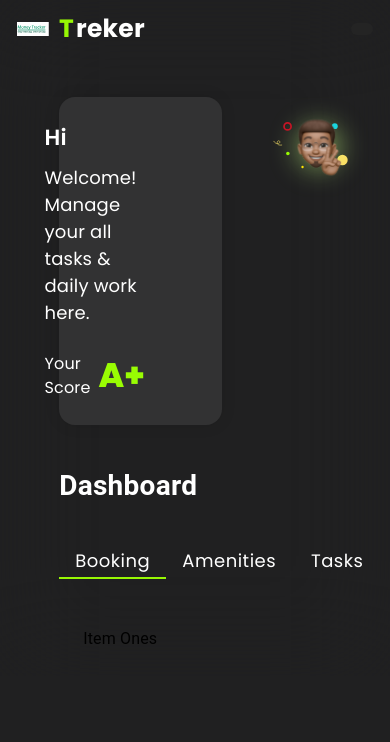
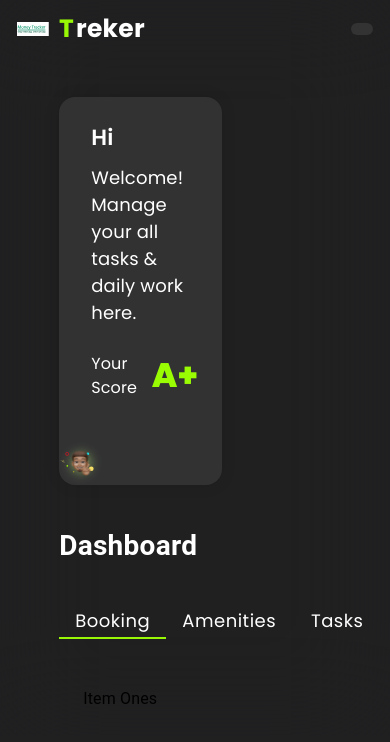
Before and after one commit to MrLatif/money-tracker, a Next.js app: page /dashboard in a window 390 px wide. Shown: the top 742 px of the page. Built offline with nearby package versions, Linux system fonts and the light colour scheme; no server answers.

Commit message:
fixed responsiveness of welcome card

```diff
--- a/components/Toolbar.tsx
+++ b/components/Toolbar.tsx
@@ -83,7 +83,7 @@ function ResponsiveAppBar() {
               alignItems={"center"}
               gap={2}
               borderRadius={"90px"}
-              bgcolor={"#242424"}>
+              bgcolor={"#333333"}>
               <Typography
                 color={"rgba(255, 255, 255, 0.95)"}
                 textAlign={"center"}
--- a/components/WelcomeCard.tsx
+++ b/components/WelcomeCard.tsx
@@ -1,6 +1,8 @@
 import React from "react";
 import { UserButton, useUser } from "@clerk/nextjs";
 import { Box, Button, Typography } from "@mui/material";
+import Grid from "@mui/material/Grid";
+
 const WelcomeCard = () => {
   const { user } = useUser();
 
@@ -15,6 +17,8 @@ const WelcomeCard = () => {
       flexDirection={"row"}
       justifyContent={"center"}
       sx={{ bgcolor: "#323233", color: "white" }}>
+      <Grid container spacing={2}>
+        <Grid item xs={12} md={8}>
           <Box
             display={"inline-flex"}
             flexDirection={"column"}
@@ -62,14 +66,13 @@ const WelcomeCard = () => {
               </Typography>
             </Box>
           </Box>
+        </Grid>
+        <Grid item xs={4} md={4}>
           <Box>
-        <img
-          src="face.svg"
-          width={200}
-          height={200}
-          style={{ marginLeft: "100px" }}
-        />
+            <img src="face.svg" width={200} height={200} style={{}} />
           </Box>
+        </Grid>
+      </Grid>
     </Box>
   );
 };
```
Lines whose indentation alone changed are shown as unchanged.
